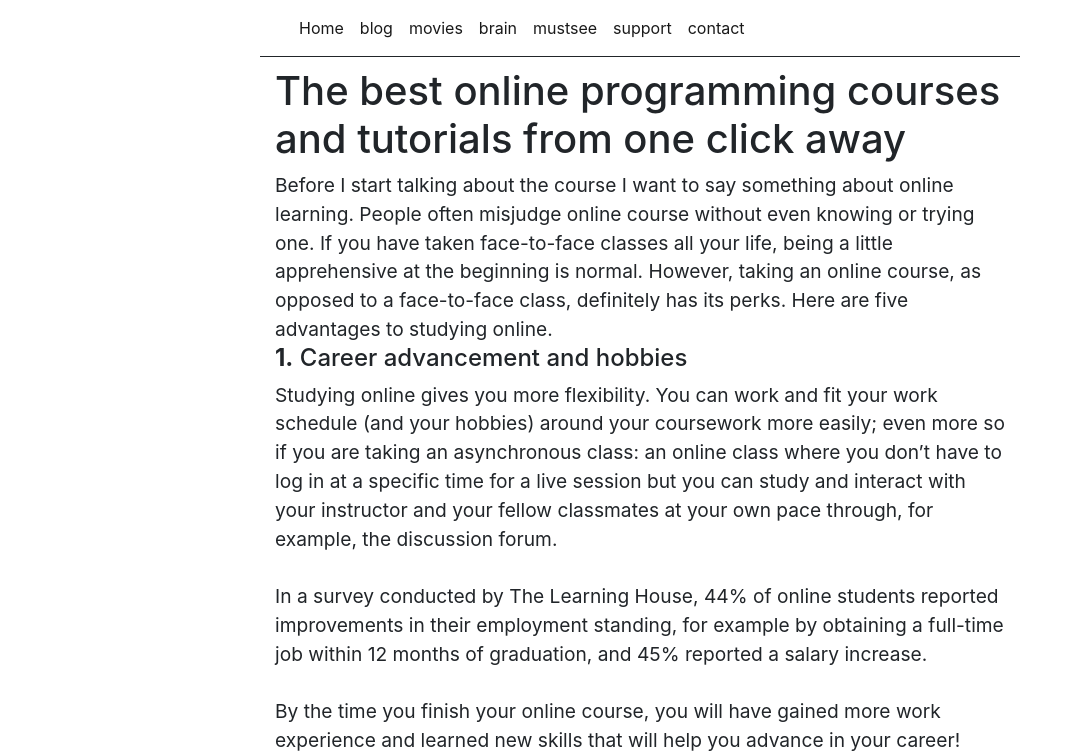
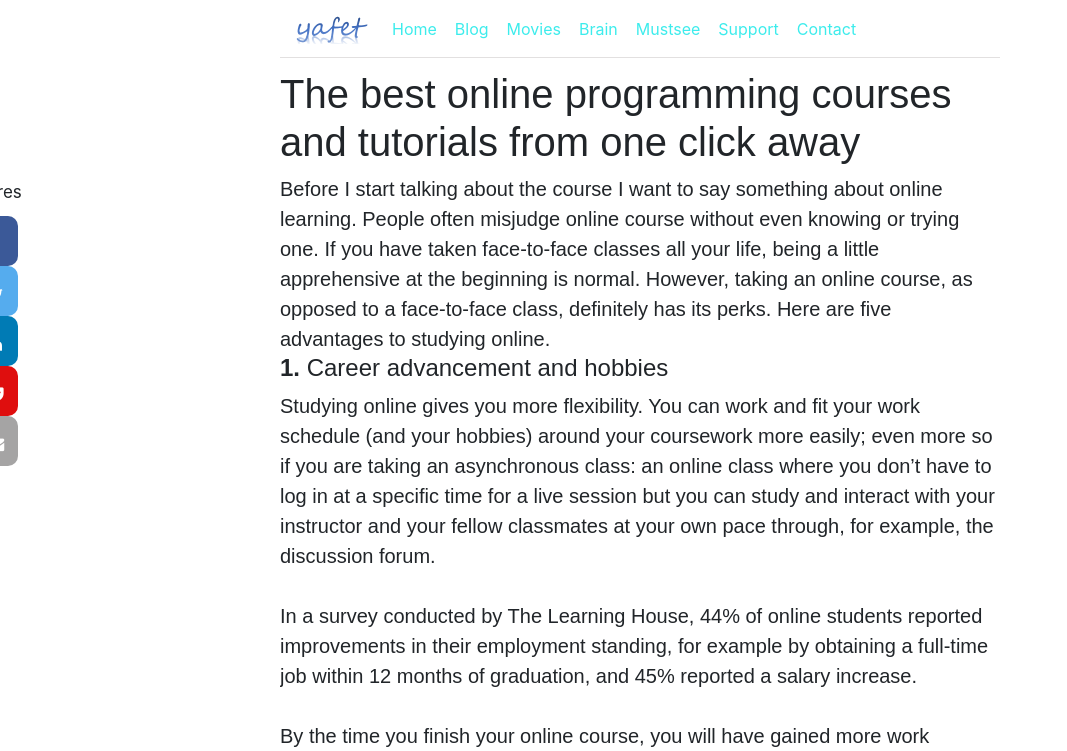
Before and after one commit to YafetL/MyPersonalwebsite.github.io, a plain HTML site: page MustSee.html in a window 1280 px wide. Shown: the top 751 px of the page, without its empty margins (0-1067 px from the left). Drawn offline with nearby package versions, Linux system fonts and the light colour scheme.

Commit message:
This is the 2nd part 8th commit: complete Mustsee page.

```diff
--- a/MustSee.html
+++ b/MustSee.html
@@ -3,44 +3,39 @@
 <head>
     <meta charset="UTF-8">
     <meta name="viewport" content="width=device-width, initial-scale=1.0">
+    <link rel="icon" href="./asset/image/MyIcon.ico">
     <link rel="stylesheet" href="./asset/css/bootstrap.min.css">
-    <title>Document</title>
+    <link rel="stylesheet" href="./asset/css/mbs.css">
+    <link rel="stylesheet" href="./asset/css/trial.css">
+    <link rel="stylesheet" href="https://cdnjs.cloudflare.com/ajax/libs/font-awesome/4.7.0/css/font-awesome.min.css">
+    <script src="https://ajax.googleapis.com/ajax/libs/jquery/3.4.1/jquery.min.js"></script>
+    <script src="https://cdnjs.cloudflare.com/ajax/libs/popper.js/1.16.0/umd/popper.min.js"></script>
+    <script src="https://maxcdn.bootstrapcdn.com/bootstrap/4.4.1/js/bootstrap.min.js"></script>
+    <title>MustSee</title>
 </head>
 <body>
-    <div class="container">
-        <div class="row">
-            <div class="col-md-2 col-sm-6 col-6"></div>
-            <div class="col-md-8 col-sm-12 col-12"  style="border-bottom: solid 1px; margin-bottom: 10px;">
-                <header>
-                    <nav class="navbar navbar-expand-lg navbar-light">
-                        <button class="navbar-toggler" type="button" data-toggle="collapse" data-target="#navbarSupportedContent" aria-controls="navbarSupportedContent" aria-expanded="false" aria-label="Toggle navigation">
+  <div class="mx-auto" id="please">
+    <nav class="navbar container-md navbar-expand-md navbar-light fixed-top" id="Nav">
+      <div class="navbar-brand" id="brand"><img src="./asset/image/yafet.png"></div>
+      <button type="button" class="navbar-toggler" data-toggle="collapse" data-target="#navbarCollapse">
           <span class="navbar-toggler-icon"></span>
       </button>
-                        <div class="collapse navbar-collapse" id="navbarSupportedContent">
-                          <ul class="navbar-nav mr-auto">
-                            <li class="nav-item active"><a class="nav-link" href="index.html">Home<span class="sr-only">(current)</span></a></li>
-                            <li class="nav-item active"><a class="nav-link" href="Blog.html">blog<span class="sr-only">(current)</span></a></li>
-                            <li class="nav-item active"><a class="nav-link" href="movies.html">movies <span class="sr-only">(current)</span></a></li>
-                            <li class="nav-item active"><a class="nav-link" href="brain.html">brain<span class="sr-only">(current)</span></a></li>
-                            <li class="nav-item active"><a class="nav-link" href="MustSee.html">mustsee<span class="sr-only">(current)</span></a></li>
-                            <li class="nav-item active"><a class="nav-link" href="support.html">support<span class="sr-only">(current)</span></a></li>
-                            <li class="nav-item active"><a class="nav-link" href="contact.html">contact<span class="sr-only">(current)</span></a></li>
-                        <!-- <li class="nav-item"><a class="nav-link" href="support.html.html">Link</a></li>
-                            <li class="nav-item"><a class="nav-link disabled" href="contact.html" tabindex="-1" aria-disabled="true">Disabled</a></li> -->
-                          </ul>
+
+      <div class="collapse navbar-collapse" id="navbarCollapse">
+          <div class="navbar-nav">
+              <a href="index.html" class="nav-item nav-link" id="home">Home</a>
+              <a href="Blog.html" class="nav-item nav-link">Blog</a>
+              <a href="movies.html" class="nav-item nav-link">Movies</a>
+              <a href="brain.html" class="nav-item nav-link">Brain</a>
+              <a href="MustSee.html" class="nav-item nav-link">Mustsee</a>
+              <a href="support.html" class="nav-item nav-link">Support</a>
+              <a href="contact.html" class="nav-item nav-link">Contact</a>
+          </div>
       </div>
     </nav>
-                </header>
-            </div>
-            <div class="col-md-2 col-sm-6 col-6"></div>
-        </div>
-    </div>
-    <div class="container">
-        <div class="row">
-            <div class="col-md-2 col-sm-6 col-6"></div>
-            <div class="col-md-8 col-sm-12 col-12">
+    <div id="content">
         <h1>The best online programming courses and tutorials from one click away</h1>
-            <big>Before I start talking about the course I want to say something about online learning.
+        Before I start talking about the course I want to say something about online learning.
         People often misjudge online course without even knowing or trying one.
         If you have taken face-to-face classes all your life, being a little
         apprehensive at the beginning is normal. However, taking an online course,
@@ -51,19 +46,15 @@
                 around your coursework more easily; even more so if you are taking an asynchronous class: an online class
                 where you don’t have to log in at a specific time for a live session but you can study and interact with
                 your instructor and your fellow classmates at your own pace through, for example, the discussion forum.<br><br>
-
                 In a survey conducted by The Learning House, 44% of online students reported improvements in their
                 employment standing, for example by obtaining a full-time job within 12 months of graduation,
                 and 45% reported a salary increase.<br><br>
-
                 By the time you finish your online course, you will have gained more work experience and learned new skills
                 that will help you advance in your career!
-
             <h4><strong>2.</strong> Flexible schedule and environment</h4>
             By studying online, you choose your own learning environment that works best for your needs: be it your
                 bedroom, your study, the café across the street, or your local gym, listening to your instructor’s lecture
                 podcast as you run on the treadmill. Isn’t that awesome?<br><br>
-
                 Taking an online course also means that you don’t have to commute to class, which means less time spent on
                 the bus and more study time sitting on your couch, the sound of a crackling fireplace in the background.
                 You no longer have to worry about driving in the snowstorm and missing an important class
@@ -72,14 +63,12 @@
             Studying online means that you pay the tuition fee, possibly book supplies, an online application fee, and
                 few other items. You don’t, however, incur the costs of housing (which can range from $10,000 to $12,000 per
                 year) and transportation, which translates to lower debts and more savings.
-
             <h4><strong>4.</strong>Self-discipline and responsibility</h4>
             Who says that having to be more self-disciplined is a disadvantage? It is true that studying online requires
                     more self-motivation and time-management skills, because you will spend a lot of time on your own without
                     someone physically close to keep you focused on deadlines. Look at it this way: your online course will not
                     only teach you geology or poetry, it will also help you become more self-motivated, a trait that will make
                     you stand out in the workplace and beyond. It will look great on your résumé.
-
             <h4><strong>5.</strong>More choice of course topics</h4>
             Let’s face it, when thinking about what to study, besides for interest and career opportunities, where to
                 study is also a deciding factor. This may limit the choice of subjects or courses to take. Studying online at
@@ -96,10 +85,26 @@
         I'm more interested in the <a href="https://www.udacity.com/course/android-basics-user-interface--ud834" target="blanck">Android
         developing</a> courses. They are helpful and easy to learn. Some of them are free and some are with a fee. Give them a try before
         the free courses become a payed course.<br><br>
-                <a href="http://t.me/Yafet_L"><img src="./asset/image/blackTg.jfif"></a>
-                <a href="mailto:se.yafet.lulseged@gmail.com"><img src="./asset/image/blachGm.png"></a><br>
-                </big><br><br><hr>© Yafet Lulseged, 2020 | You're looking great today.
-            <div class="col-md-2 col-sm-6 col-6"></div>
+        <footer class="page-footer font-small blue">
+
+          <!-- Copyright -->
+          <div class="footer-copyright text-center py-3">
+            © Yafet Lulseged, 2020 | You're looking great today.
+          </div>
+          <!-- Copyright -->
+
+        </footer>
+    </div>
+  </div>
+  <div>
+    <div class="myicons">
+      <!-- Add font awesome icons -->
+      <p id="share">shares</p>
+      <a href="#" class="fa fa-facebook"></a><br>
+      <a href="#" class="fa fa-twitter"></a><br>
+      <a href="#" class="fa fa-linkedin"></a><br>
+      <a href="#" class="fa fa-get-pocket"></a><br>
+      <a href="#" class="fa fa-envelope"></a>
     </div>
   </div>
 </body>
```
Lines whose indentation alone changed are shown as unchanged.
